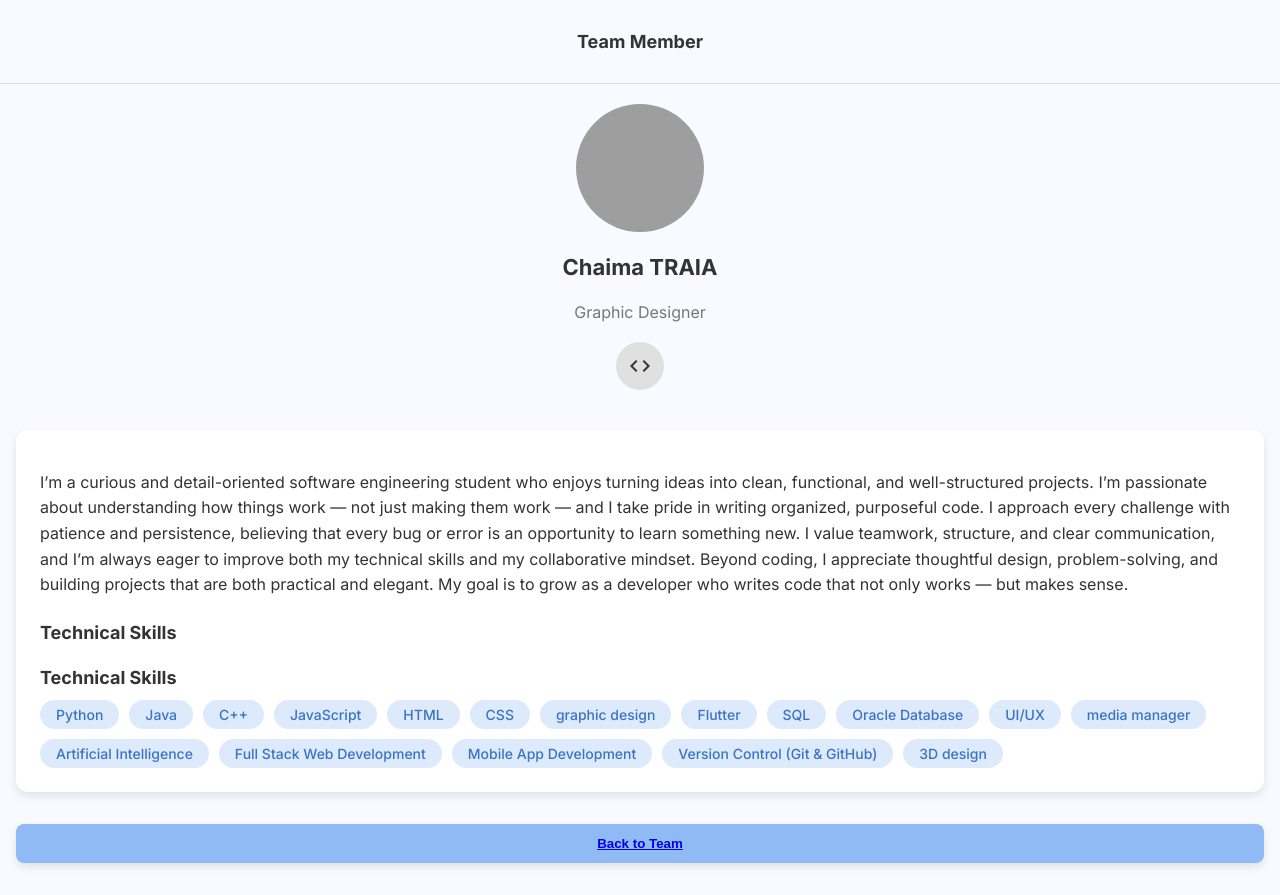
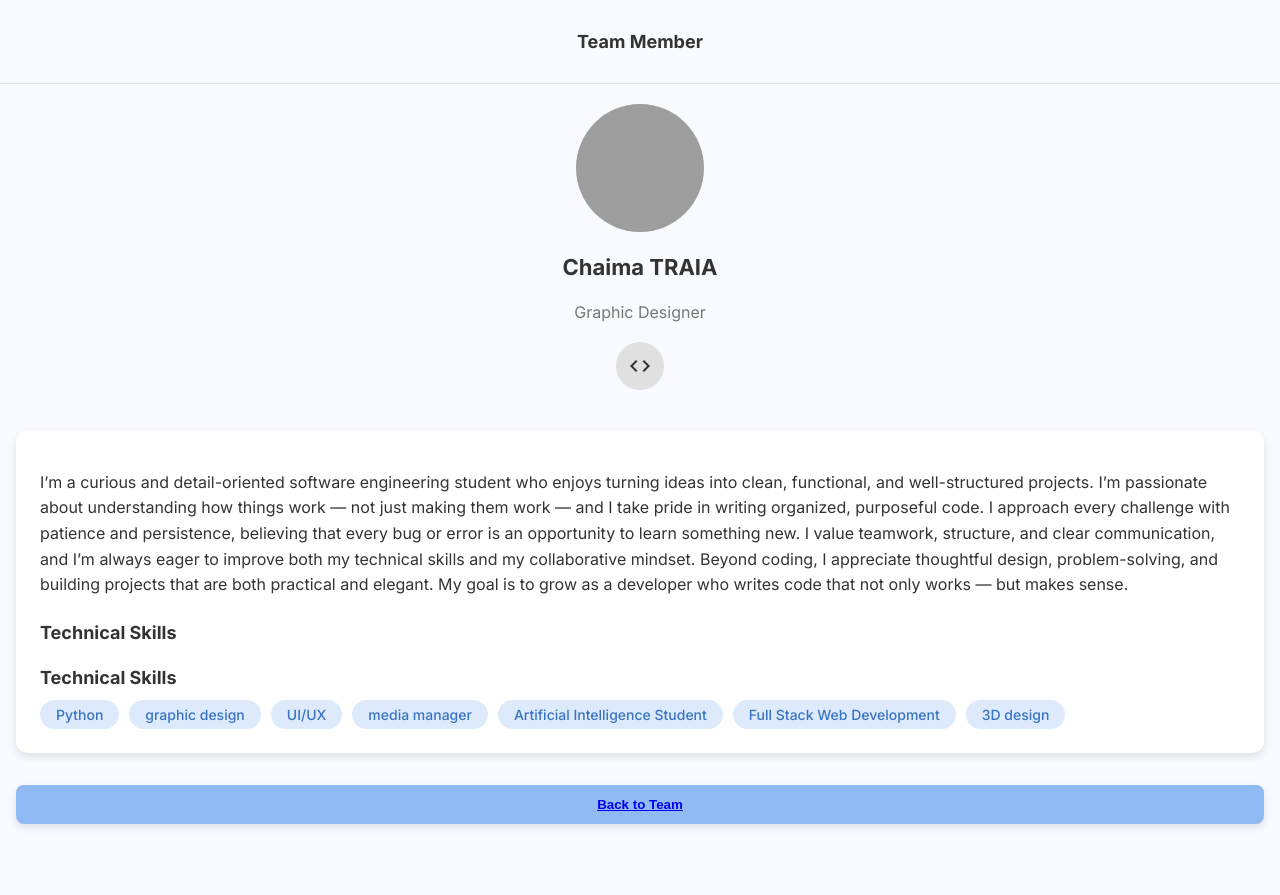
Before and after one commit to chaimatria/Software-engineering-Portfolio-, a plain HTML site: page chaima-traia.html in a window 1280 px wide. After the commit the page ends 856 px from the top, so only its background shows below. Drawn offline with nearby package versions, Linux system fonts and the light colour scheme; grey boxes are pictures that could not be loaded.

Commit message:
feat: chaima-traia-profile changed

```diff
--- a/chaima-traia.html
+++ b/chaima-traia.html
@@ -39,21 +39,13 @@ Beyond coding, I appreciate thoughtful design, problem-solving, and building pro
    <h3>Technical Skills</h3>
 <div class="skills">
   <span>Python</span>
-  <span>Java</span>
-  <span>C++</span>
-  <span>JavaScript</span>
-  <span>HTML</span>
-  <span>CSS</span>
   <span>graphic design </span>
-  <span>Flutter</span>
-  <span>SQL</span>
-  <span>Oracle Database</span>
+
+
   <span>UI/UX</span>
   <span>media manager </span>
-  <span>Artificial Intelligence</span>
+  <span>Artificial Intelligence Student</span>
   <span>Full Stack Web Development</span>
-  <span>Mobile App Development</span>
-  <span>Version Control (Git & GitHub)</span>
   <span>3D design </span>
 </div>
 
```
